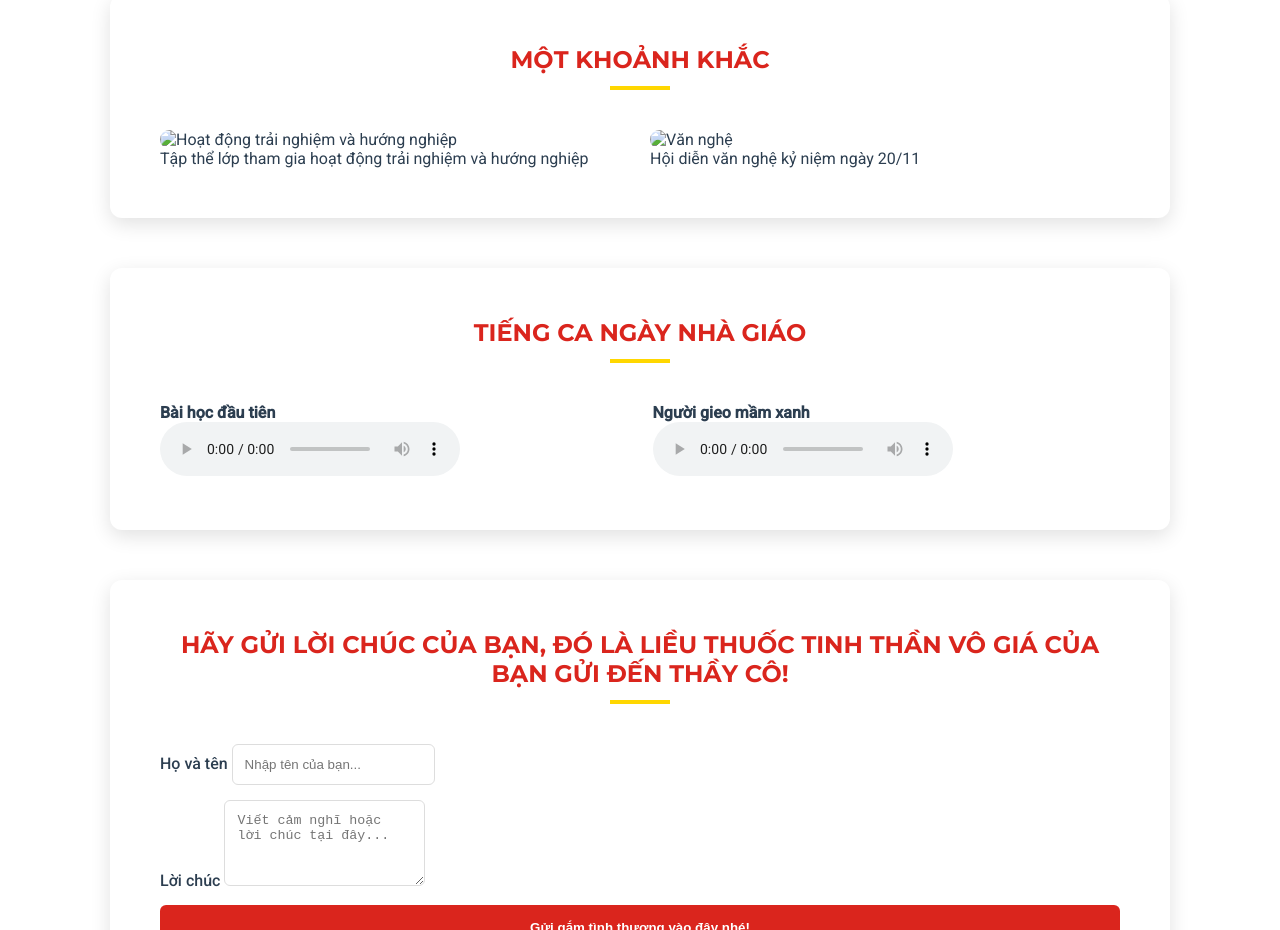
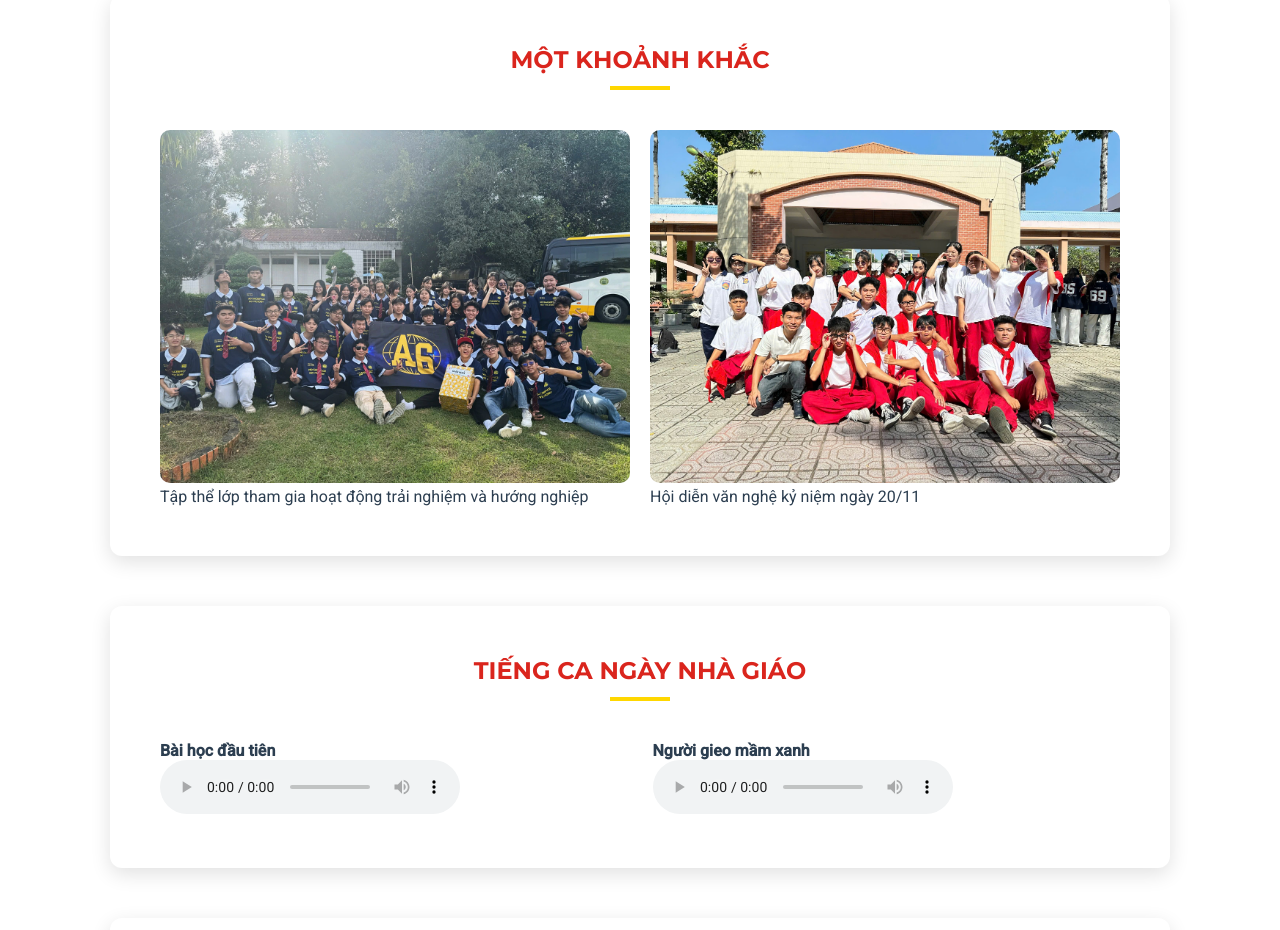
Before and after one commit to ngochoang6868/bao-tuong-to-3-12a6-nqk67, a plain HTML site: page index.html in a window 1280 px wide. Shown: the part 1700-2630 px from the top of the page. Drawn offline with Linux system fonts and the light colour scheme.

Commit message:
Update index.html

```diff
--- a/index.html
+++ b/index.html
@@ -69,11 +69,11 @@
             <h2 class="section-title">MỘT KHOẢNH KHẮC</h2>
             <div class="gallery-grid">
                 <figure class="gallery-item">
-                    <img src="ảnh lớp 1.jpg", alt="Hoạt động trải nghiệm và hướng nghiệp">
+                    <img src="anhlop1.jpg", alt="Hoạt động trải nghiệm và hướng nghiệp">
                     <figcaption>Tập thể lớp tham gia hoạt động trải nghiệm và hướng nghiệp</figcaption>
                 </figure>
                 <figure class="gallery-item">
-                    <img src="ảnh lớp 4.jpg" alt="Văn nghệ">
+                    <img src="anhlop4.jpg" alt="Văn nghệ">
                     <figcaption>Hội diễn văn nghệ kỷ niệm ngày 20/11</figcaption>
                 </figure>
             </div>
```
